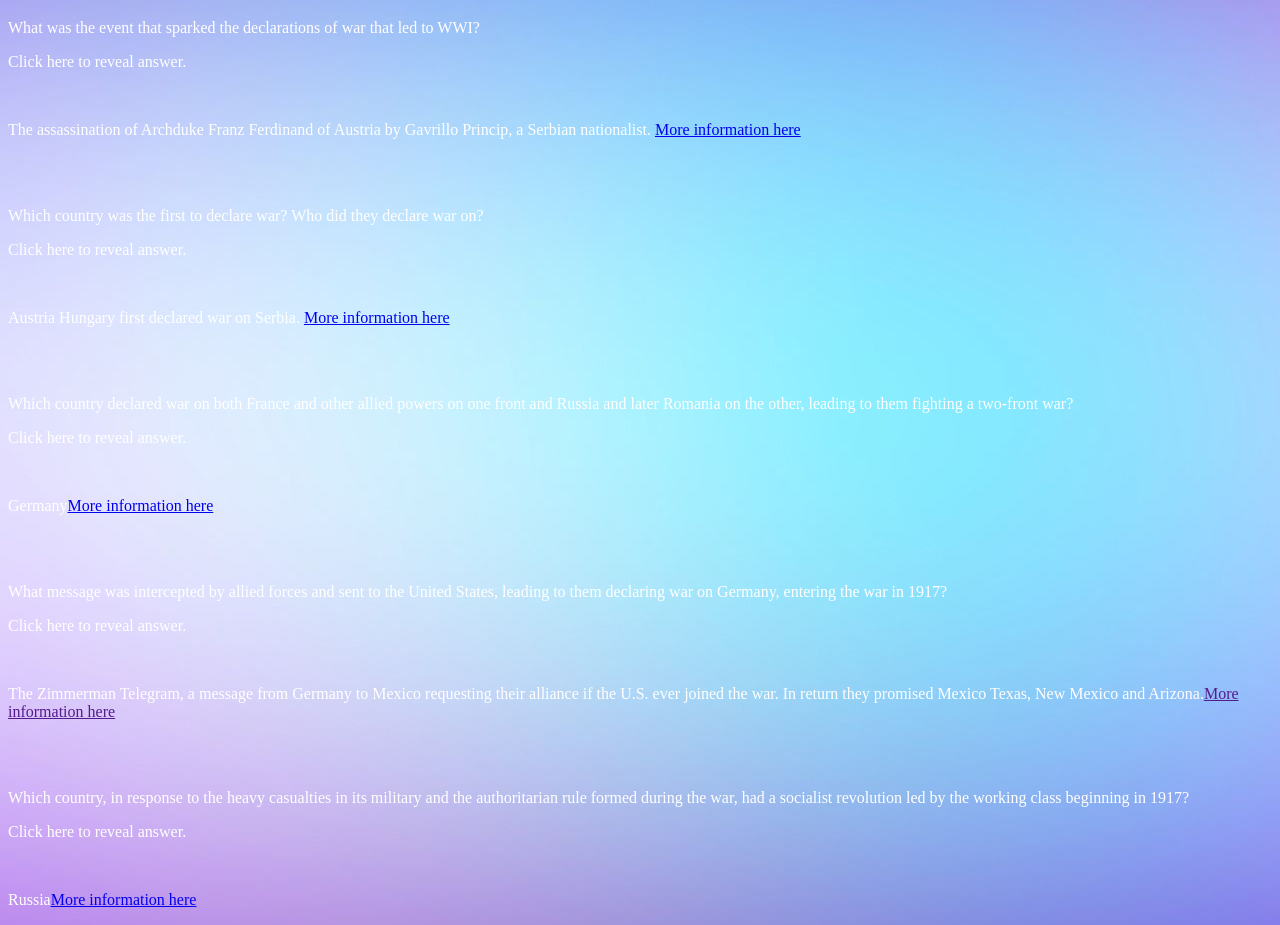
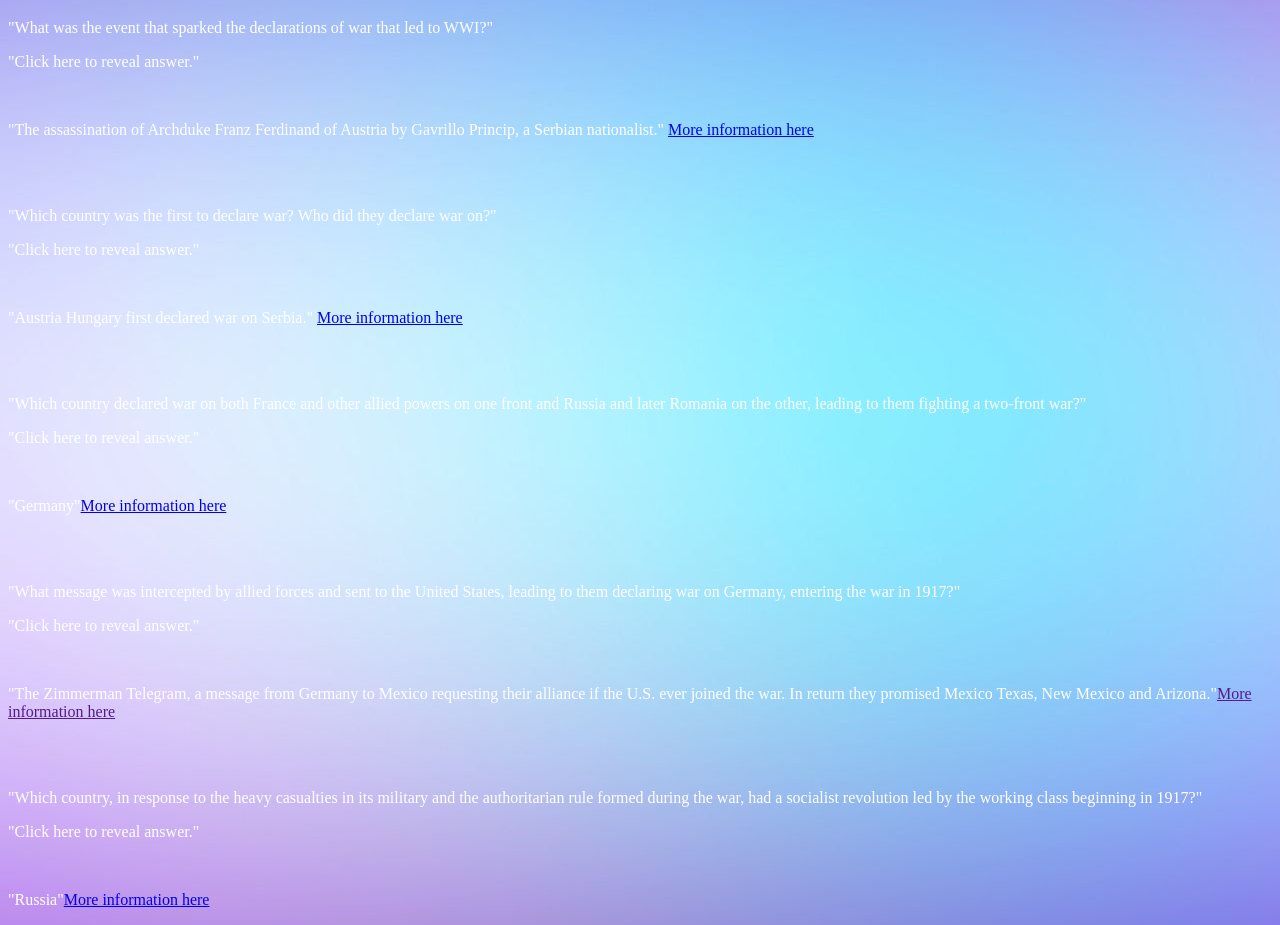
Before and after one commit to putate/QuizWebsite, a plain HTML site: page index.html in a window 1280 px wide. Shown: the part 61-986 px from the top of the page. Drawn offline with nearby package versions, Linux system fonts and the light colour scheme.

Commit message:
Create index.html

```diff
--- a/index.html
+++ b/index.html
@@ -3,39 +3,40 @@
  <head>
   <title>Quiz Webpage</title>
   <link href="style.css" rel="stylesheet" type="text/css"/>
+  <script src="https://ajax.googleapis.com/ajax/libs/jquery/3.2.1/jquery.min.js"></script>
   <script src="myscript.js"></script>
  </head>
  <body>
    <h1>AP World History Quiz</h1>
-  <p id="Q1">What was the event that sparked the declarations of war that led to WWI?</p>
-  <p id="Q1B">Click here to reveal answer.</p>
+  <p id="Q1">"What was the event that sparked the declarations of war that led to WWI?"</p>
+  <p id="Q1B">"Click here to reveal answer."</p>
   <br>
   <div id="A1D">
-  <p id="A1">The assassination of Archduke Franz Ferdinand of Austria by Gavrillo Princip, a Serbian nationalist. <a href="https://en.wikipedia.org/wiki/Assassination_of_Archduke_Franz_Ferdinand">More information here<a/></p>
+  <p id="A1">"The assassination of Archduke Franz Ferdinand of Austria by Gavrillo Princip, a Serbian nationalist." <a href="https://en.wikipedia.org/wiki/Assassination_of_Archduke_Franz_Ferdinand">More information here<a/></p>
   </div>
   <br>
   <br>
-  <p id="Q2">Which country was the first to declare war? Who did they declare war on?</p>
-  <p id="Q2B">Click here to reveal answer.</p>
+  <p id="Q2">"Which country was the first to declare war? Who did they declare war on?"</p>
+  <p id="Q2B">"Click here to reveal answer."</p>
   <br>
-  <p id="A2">Austria Hungary first declared war on Serbia. <a href="https://en.wikipedia.org/wiki/To_my_peoples">More information here<a/></p>
+  <p id="A2">"Austria Hungary first declared war on Serbia." <a href="https://en.wikipedia.org/wiki/To_my_peoples">More information here<a/></p>
   <br>
   <br>
-  <p id="Q3">Which country declared war on both France and other allied powers on one front and Russia and later Romania on the other, leading to them fighting a two-front war?</p>
-  <p id="Q3B">Click here to reveal answer.</p>
+  <p id="Q3">"Which country declared war on both France and other allied powers on one front and Russia and later Romania on the other, leading to them fighting a two-front war?"</p>
+  <p id="Q3B">"Click here to reveal answer."</p>
   <br>
-  <p id="A3">Germany<a href="https://en.wikipedia.org/wiki/Two-front_war#Germany">More information here<a/></p>
+  <p id="A3">"Germany"<a href="https://en.wikipedia.org/wiki/Two-front_war#Germany">More information here<a/></p>
   <br>
   <br>
-  <p id="Q4">What message was intercepted by allied forces and sent to the United States, leading to them declaring war on Germany, entering the war in 1917?</p>
-  <p id="Q4B">Click here to reveal answer.</p>
+  <p id="Q4">"What message was intercepted by allied forces and sent to the United States, leading to them declaring war on Germany, entering the war in 1917?"</p>
+  <p id="Q4B">"Click here to reveal answer."</p>
   <br>
-  <p id="A4">The Zimmerman Telegram, a message from Germany to Mexico requesting their alliance if the U.S. ever joined the war. In return they promised Mexico Texas, New Mexico and Arizona.<a href="">More information here<a/><p/>
+  <p id="A4">"The Zimmerman Telegram, a message from Germany to Mexico requesting their alliance if the U.S. ever joined the war. In return they promised Mexico Texas, New Mexico and Arizona."<a href="">More information here<a/><p/>
   <br>
   <br>
-  <p id="Q5">Which country, in response to the heavy casualties in its military and the authoritarian rule formed during the war, had a socialist revolution led by the working class beginning in 1917?<p/>
-  <p id="Q5B">Click here to reveal answer.</p>
+  <p id="Q5">"Which country, in response to the heavy casualties in its military and the authoritarian rule formed during the war, had a socialist revolution led by the working class beginning in 1917?"<p/>
+  <p id="Q5B">"Click here to reveal answer."</p>
   <br>
-  <p id="A5">Russia<a href="https://en.wikipedia.org/wiki/Russian_Revolution">More information here<a/></p>
+  <p id="A5">"Russia"<a href="https://en.wikipedia.org/wiki/Russian_Revolution">More information here<a/></p>
  </body>
 </html>
```
